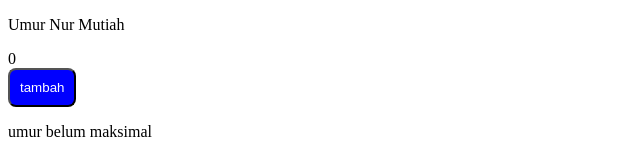
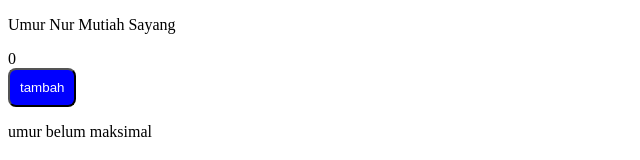
Before and after one commit to nurmutiah/latihan, a React (Create React App) app: page / in a window 1280 px wide. Shown: the top 160 px of the page, without its empty margins (0-640 px from the left). Built offline with nearby package versions, Linux system fonts and the light colour scheme.

Commit message:
menambah text sayang

```diff
--- a/src/App.js
+++ b/src/App.js
@@ -13,7 +13,7 @@ function App() {
 
   return (
     <div>
-      <p>Umur Nur Mutiah</p>
+      <p>Umur Nur Mutiah Sayang</p>
       <div>{umur}</div>
       {umur < 5 && (
         <button className="btn btn-biru" onClick={tambahUmur}>
```
